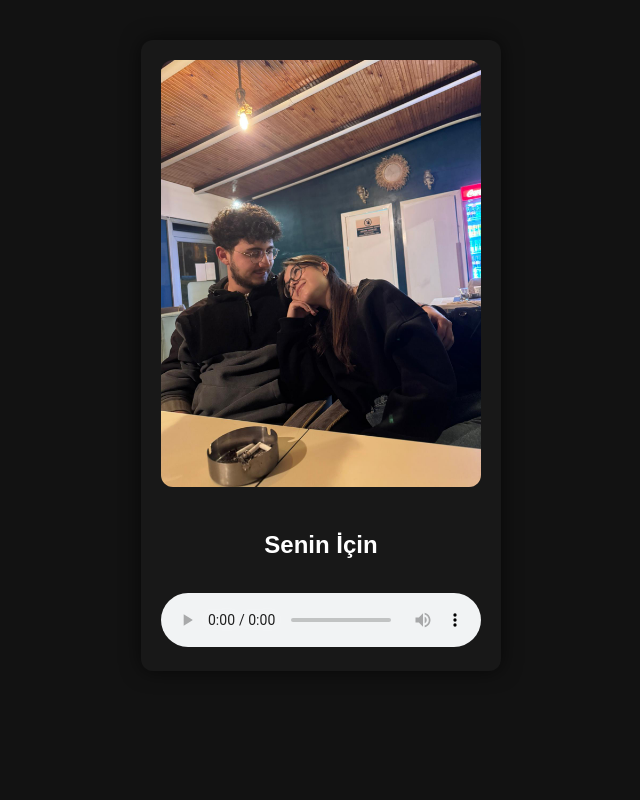
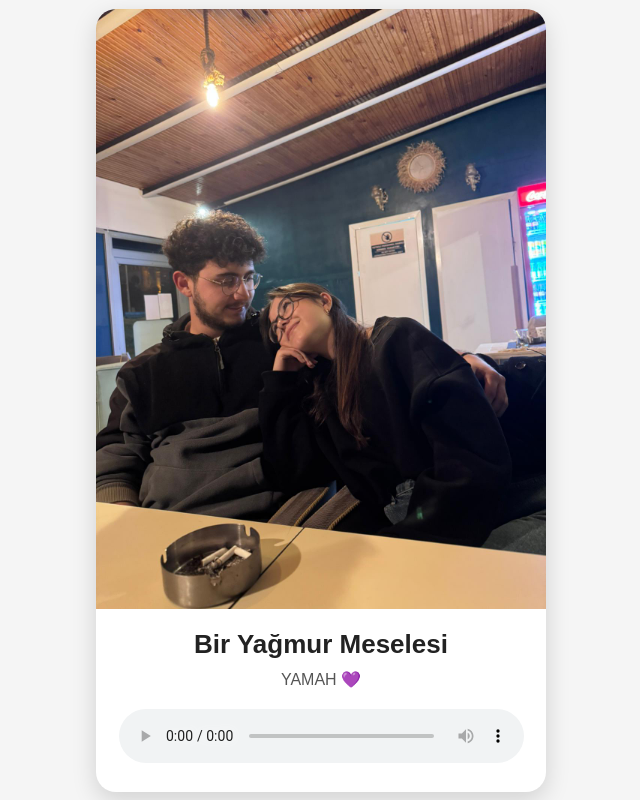
Before and after one commit to ahmethamaloglu7-gif/bir-yamur-meselesi, a plain HTML site: page index.html in a window 1280 px wide. Shown: the whole page, without its empty margins (319-959 px from the left). Drawn offline with Linux system fonts and the light colour scheme.

Commit message:
Update index.html

```diff
--- a/index.html
+++ b/index.html
@@ -1,49 +1,65 @@
 <!DOCTYPE html>
 <html lang="tr">
 <head>
-<meta charset="UTF-8">
-<title>Bize Özel</title>
+  <meta charset="UTF-8" />
+  <meta name="viewport" content="width=device-width, initial-scale=1.0" />
+  <title>Bizim Sayfamız</title>
   <style>
     body {
-        background: #121212;
+      margin: 0;
+      padding: 0;
       font-family: Arial, sans-serif;
-        color: white;
+      background: #f5f5f5;
       display: flex;
-        flex-direction: column;
+      justify-content: center;
       align-items: center;
-        padding-top: 40px;
-        margin: 0;
+      min-height: 100vh;
     }
+
     .card {
-        background: #181818;
-        padding: 20px;
-        border-radius: 12px;
-        width: 320px;
+      width: 90%;
+      max-width: 450px;
+      background: #ffffff;
+      border-radius: 20px;
+      box-shadow: 0 8px 25px rgba(0,0,0,0.15);
+      overflow: hidden;
       text-align: center;
-        box-shadow: 0 0 20px rgba(0,0,0,0.6);
     }
-    img {
+
+    .image-container img {
       width: 100%;
-        border-radius: 12px;
-        margin-bottom: 20px;
+      display: block;
     }
+
+    h1 {
+      margin: 20px 0 10px;
+      font-size: 26px;
+      color: #222;
+    }
+
+    p {
+      margin: 0 20px 20px;
+      font-size: 16px;
+      color: #555;
+    }
+
     audio {
-        width: 100%;
-        margin-top: 15px;
+      width: 90%;
+      margin-bottom: 25px;
     }
   </style>
 </head>
 <body>
-
   <div class="card">
-    <img src="kapak.jpg" alt="Biz">
-    <h2>Senin İçin</h2>
-
+    <div class="image-container">
+      <img src="kapak.jpg" alt="Kapak Görseli" />
+    </div>
+    <h1>Bir Yağmur Meselesi</h1>
+    <p>YAMAH 💜</p>
     <audio controls>
       <source src="sarki.mp3" type="audio/mpeg">
-        Tarayıcın ses dosyasını desteklemiyor.
+      Tarayıcı ses dosyasını desteklemiyor.
     </audio>
   </div>
-
 </body>
 </html>
```
Lines whose indentation alone changed are shown as unchanged.
